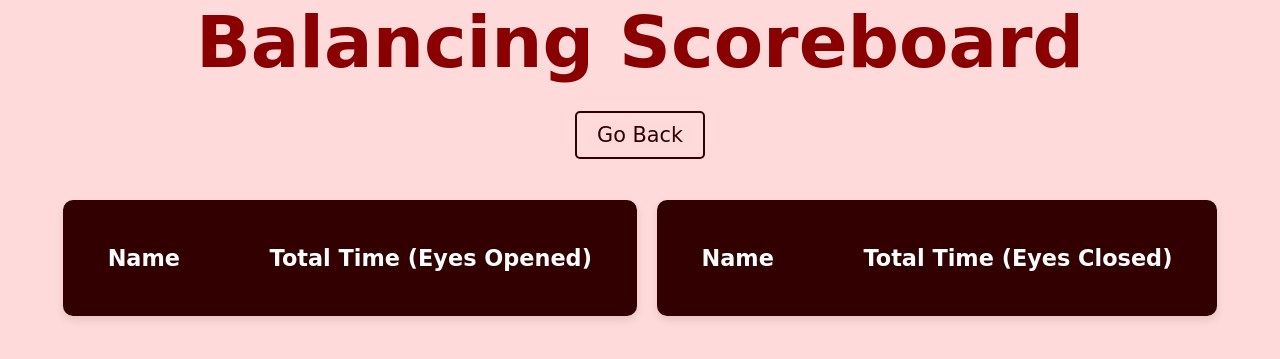
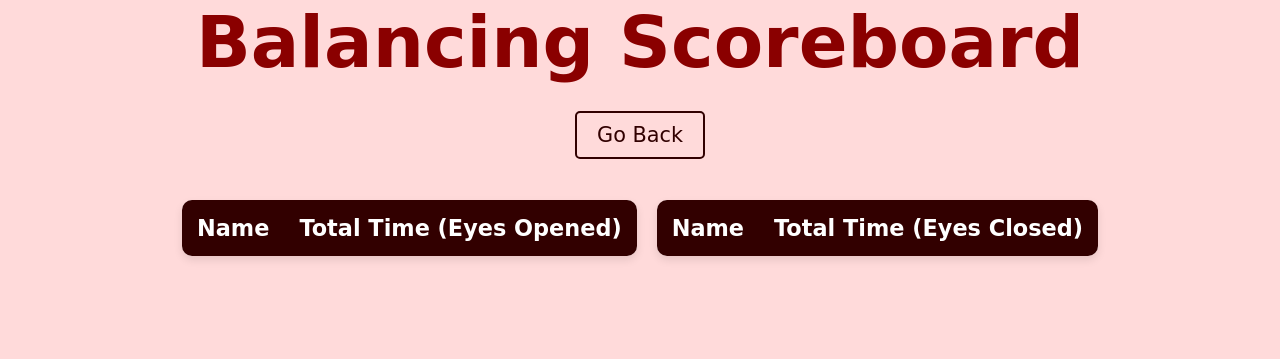
Before and after one commit to SherimaX/SonicSole, a Flask app: template web_page/templates/bScoreboard.html in a window 1280 px wide. Shown: the part 180-539 px from the top of the page. Run offline with Flask 3, Linux system fonts and the light colour scheme; the template is opened without the code that fills it, so the values that code supplies are empty.

Commit message:
iuyoiuyoiuyo

```diff
--- a/web_page/templates/bScoreboard.html
+++ b/web_page/templates/bScoreboard.html
@@ -69,7 +69,9 @@
 
     th,
     td {
-      padding: 2em;
+      padding-left: 2em;
+      padding-right: 2em;
+      padding: 15px;
       font-size: 1.2em;
       text-align: center;
     }
```
